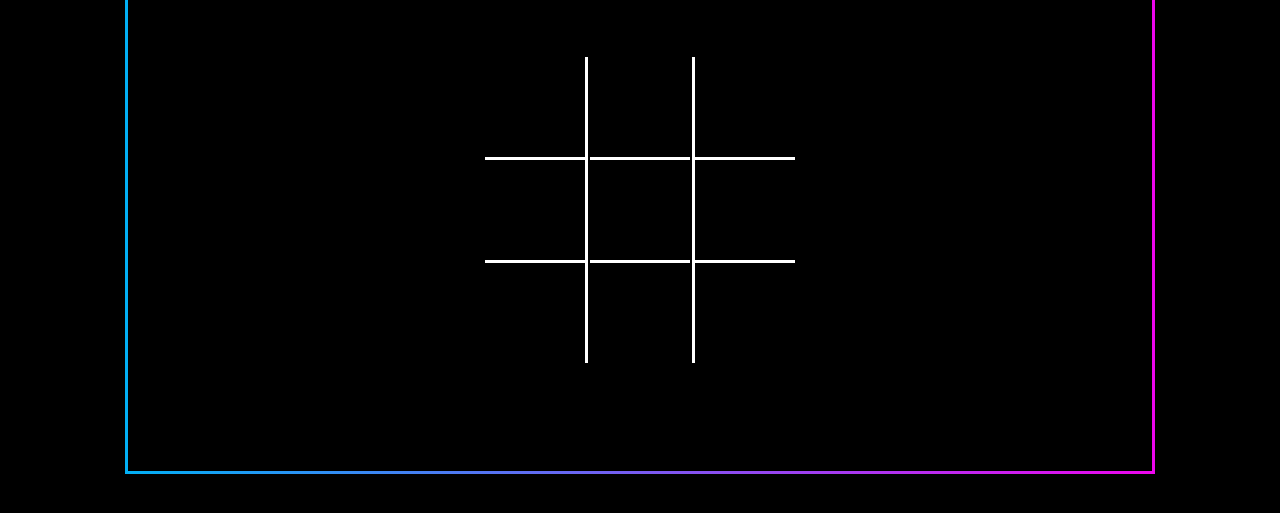
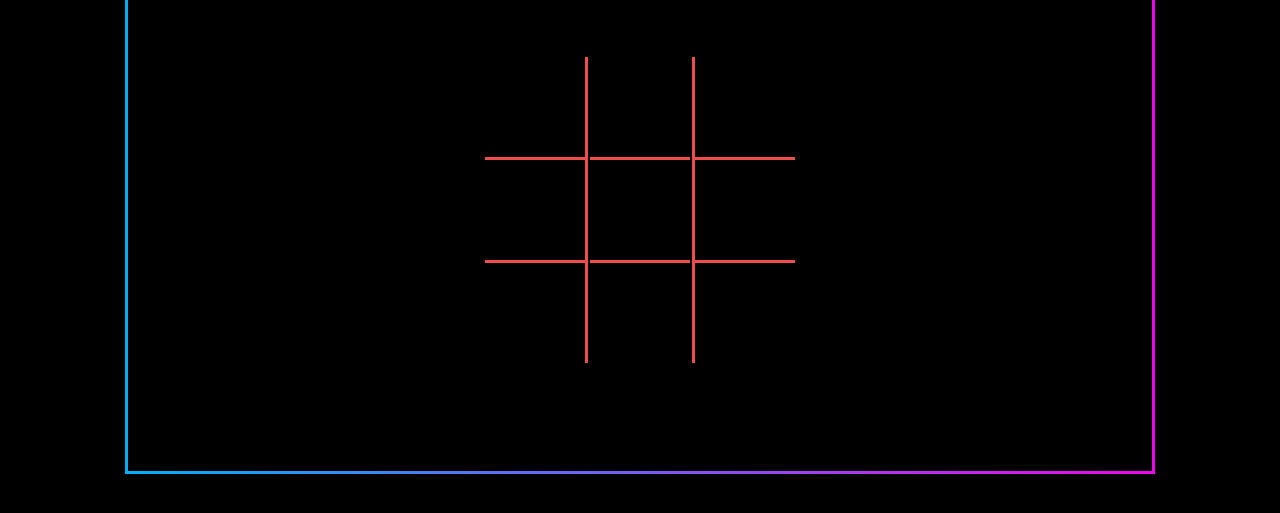
Before and after one commit to yubaraj-mgr/Tic-Tac-Toe, a plain HTML site: page index.html in a window 1280 px wide. Shown: the part 255-768 px from the top of the page. Drawn offline with Linux system fonts and the light colour scheme; a web font is replaced by a local one.

Commit message:
css theme changed again

```diff
--- a/style.css
+++ b/style.css
@@ -39,7 +39,7 @@ body {
   height: 100px;
   width: 100px;
   font-size: 5rem;
-  color: white;
+  color: rgb(16, 238, 16);
   display: flex;
   justify-content: center;
   align-items: center;
@@ -59,42 +59,42 @@ span {
 }
 
 .one {
-  border-right: 3px solid white;
-  border-bottom: 3px solid white;
+  border-right: 3px solid rgb(240, 77, 77);
+  border-bottom: 3px solid rgb(240, 77, 77);
 }
 
 .four {
-  border-right: 3px solid white;
+  border-right: 3px solid rgb(240, 77, 77);
 }
 
 .three {
-  border-left: 3px solid white;
-  border-bottom: 3px solid white;
+  border-left: 3px solid rgb(240, 77, 77);
+  border-bottom: 3px solid rgb(240, 77, 77);
 }
 
 .six {
-  border-left: 3px solid white;
+  border-left: 3px solid rgb(240, 77, 77);
 }
 
 .nine {
-  border-left: 3px solid white;
-  border-top: 3px solid white;
+  border-left: 3px solid rgb(240, 77, 77);
+  border-top: 3px solid rgb(240, 77, 77);
 }
 
 .two {
-  border-bottom: 3px solid white;
+  border-bottom: 3px solid rgb(240, 77, 77);
 }
 
 .five {
 }
 
 .eight {
-  border-top: 3px solid white;
+  border-top: 3px solid rgb(240, 77, 77);
 }
 
 .seven {
-  border-top: 3px solid white;
-  border-right: 3px solid white;
+  border-top: 3px solid rgb(240, 77, 77);
+  border-right: 3px solid rgb(240, 77, 77);
 }
 
 .heading {
```
